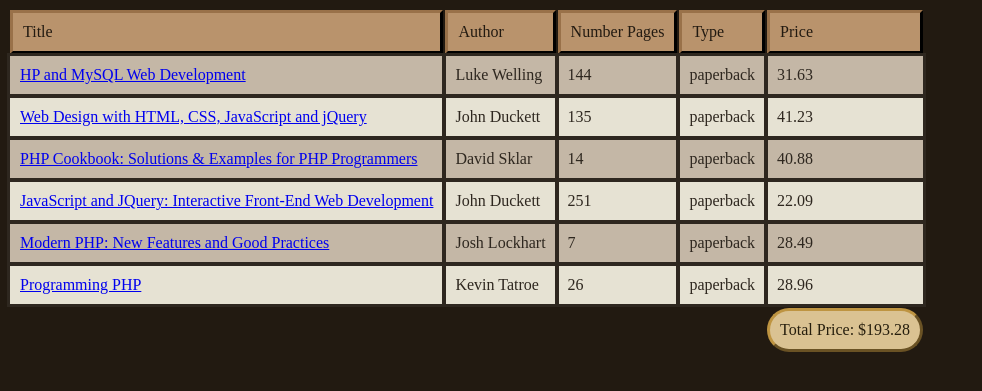
After one commit to john-decker/PHP_Work, a PHP site: page /book_list.php in a window 1280 px wide. The commit adds this page. Shown: the top 391 px of the page, without its empty margins (0-982 px from the left). Run offline with PHP 8.4, Linux system fonts and the light colour scheme.

Commit message:
New code added
script to display book array in table form

```diff
--- /dev/null
+++ b/book_list.php
@@ -0,0 +1,167 @@
+<!DOCTYPE html>
+<html lang='en'>
+	<head>
+		<meta charset="UTF-8">
+		<title>Book List</title>
+
+		<!--can eventually be moved to an extrnal sheet-->
+		<style>
+			body{
+				background-color: #221a11;
+			}
+
+			td{
+				outline-style: solid;
+				padding: 10px;
+			}
+			td.head{
+				background-color: #b9936c;
+				color: #221a11;
+				outline-style: none;
+				border-style: outset;
+				border-color: #453321;
+			}
+			td.even{
+				background-color: #c4b7a6;
+				color: #2e271f;
+			}
+			td.odd{
+				background-color: #e6e2d3;
+				color: #2e271f;
+			}
+			td.cost {
+				background-color: #dac292;
+				color: #261e0d;
+				outline-style: none;
+				border-style: outset;
+				border-color: #be9441;
+				border-radius: 25px;
+			}
+			td.subtle {
+				outline-style: none;
+			}
+
+		</style>
+	</head>
+
+	<body>
+
+		<?php
+
+		$list_of_books2 = array(
+			array(
+				"HP and MySQL Web Development",
+				"Luke Welling",
+				144,
+				"paperback",
+				31.63
+				),
+			array(
+				"Web Design with HTML, CSS, JavaScript and jQuery",
+				"John Duckett",
+				135,
+				"paperback",
+				41.23
+				),
+			array(
+				"PHP Cookbook: Solutions & Examples for PHP Programmers",
+				"David Sklar",
+				14,
+				"paperback",
+				40.88
+				),
+			array(
+				"JavaScript and JQuery: Interactive Front-End Web Development",
+				"John Duckett",
+				251,
+				"paperback",
+				22.09
+				),
+			array(
+				"Modern PHP: New Features and Good Practices",
+				"Josh Lockhart",
+				7,
+				"paperback",
+				28.49
+				),
+			array(
+				"Programming PHP",
+				"Kevin Tatroe",
+				26,
+				"paperback",
+				28.96
+				),
+		);
+
+		# check to ensure that book array can be altered and still output correctly
+		# array_push($list_of_books2, array("Persepolis Rising", "James S.A. Corey", 512, "paperback", 18.95));
+
+		echo"<table>";
+				# write out headers for table
+				echo"<tr>";
+				echo write_td("Title", 'head');
+				echo write_td("Author", 'head');
+				echo write_td("Number Pages", 'head');
+				echo write_td("Type", 'head');
+				echo write_td("Price", 'head');
+				echo"</tr>";
+
+				# traverse book array and output results
+				# eventually make this user-input to output a subset of books
+				$total = 0;
+				$row_increment = 0;
+				$odd_even = "";
+				for($i=0; $i<count($list_of_books2); $i++){
+					if($row_increment%2==0){
+						$odd_even = 'even';
+					}
+					else{
+						$odd_even = 'odd';
+					}
+					echo"<tr>";
+					for($j=0; $j<count(($list_of_books2[$i])); $j++){
+						if($j == 0){
+							echo write_td_linked(($list_of_books2[$i][$j]), $odd_even);
+						}
+						else{
+							echo write_td(($list_of_books2[$i][$j]), $odd_even);
+						}
+					}
+
+					# use end of array function to capture price for total
+					$total += end($list_of_books2[$i]);
+					$row_increment ++;
+					echo "<tr>";
+				}
+
+				# wrtie out total
+				# eventually make cost a link to a check-out function for shopping cart
+				echo"<tr>";
+				echo write_td("", 'subtle');
+				echo write_td("", 'subtle');
+				echo write_td("", 'subtle');
+				echo write_td("", 'subtle');
+				echo write_td(("Total Price: $" . $total), 'cost');
+				echo"</tr>";
+
+		echo"</table>";
+
+
+		# function to write td with href link
+		function write_td_linked($data, $class){
+			$ready_data = urlencode($data);
+			$link_formatted = "<td class=". $class . "><a href = https://www.google.com/search?q=" . $ready_data ." target=\"_blank\">$data</a></td>";
+			return $link_formatted;
+		}
+
+		# function to write table data html
+		function write_td($data, $class){
+			$formatted = "<td class=" . $class . ">" . $data ."</td>";
+			return $formatted;
+		}
+
+		?>
+	</body>
+
+
+</html>
--- a/coin_flip_input_enabled.php
+++ b/coin_flip_input_enabled.php
@@ -30,6 +30,12 @@
 			echo"<div class = 'isbn_cannot_verify'>I'm sorry, $input is not a valid number. Please try again.</div>";
 			$input = 0;
 		}
+
+		else if(($_GET["number"]) <0){
+			echo"<div class = 'isbn_cannot_verify'>I'm sorry, $input is not valid. Your number should be positive. Please try again.</div>";
+			$input = 0;
+		}
+
 
 		# set relative path to image files
 		$tails = "tails.png alt='tails'";
```
